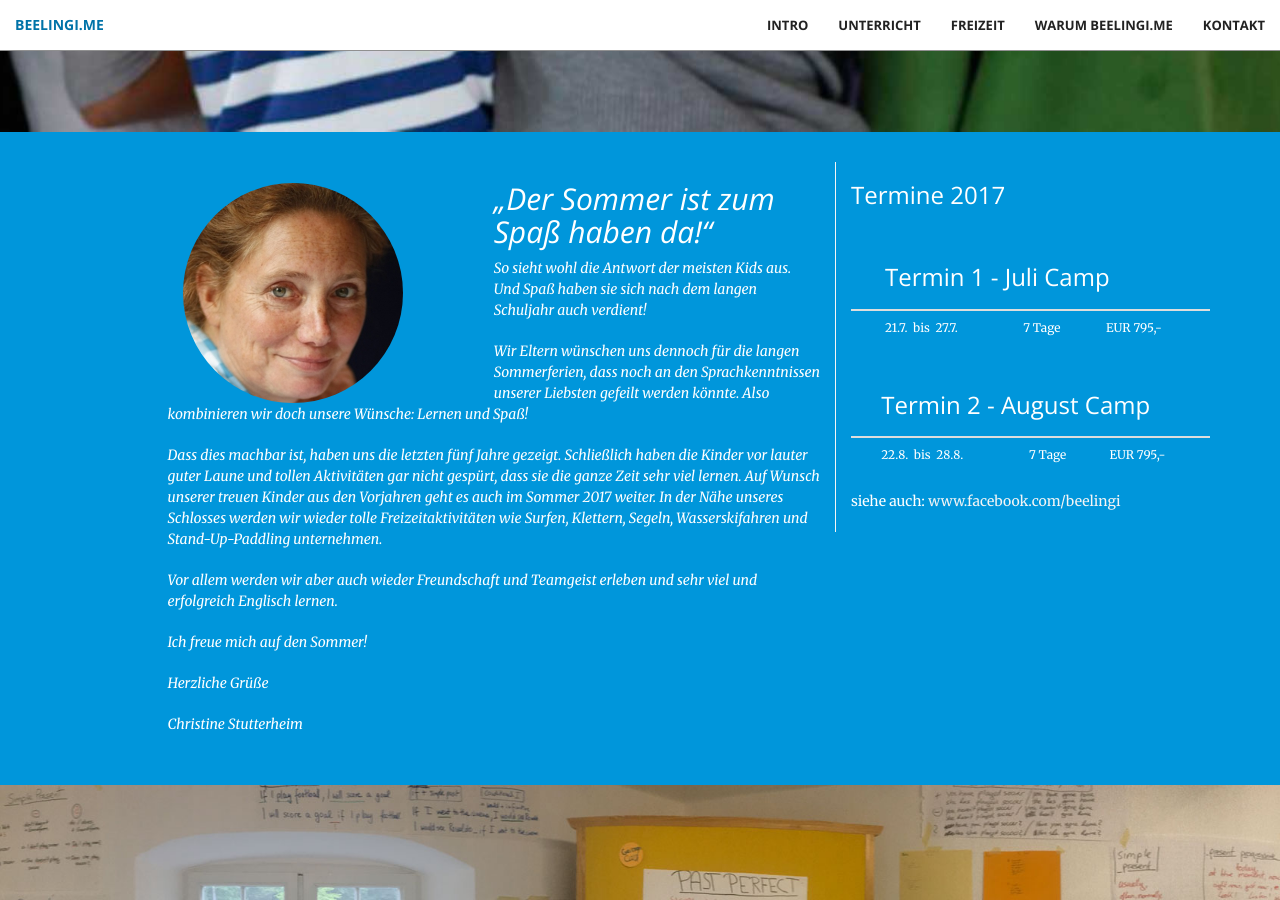
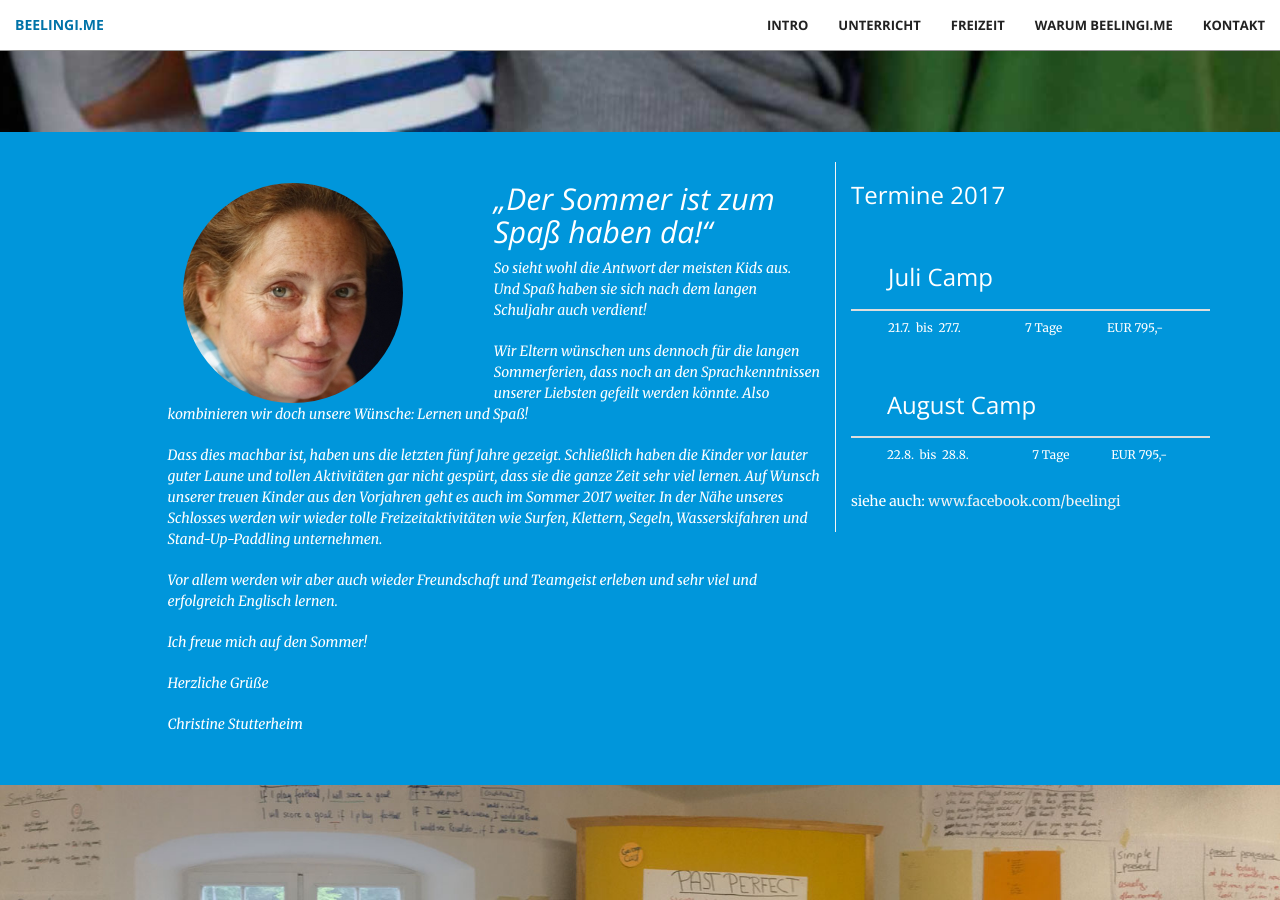
Before and after one commit to Beelingi/beelingi.github.io, a Jekyll site: the page built from index.html, in a window 1280 px wide and 900 px high, scrolled down 768 px. Built offline with Jekyll 4.4.1, drawn with Linux system fonts in a browser that asks for light colours.

Commit message:
Termin in der Woche raus

```diff
--- a/_includes/about.html
+++ b/_includes/about.html
@@ -46,7 +46,7 @@
                 <thead>
                 <tr>
                     <th scope="col">&nbsp;</th>
-                    <th colspan="3"><h3>Termin 1 - Juli Camp</h3></th>
+                    <th colspan="3"><h3>Juli Camp</h3></th>
                 </tr>
                 </thead>
                 <tbody>
@@ -66,7 +66,7 @@
 
                 <tr>
                     <th scope="col">&nbsp;</th>
-                    <th colspan="3"><h3>Termin 2 - August Camp</h3></th>
+                    <th colspan="3"><h3>August Camp</h3></th>
                 </tr>
 
                 </thead>
```
Also changed, not shown: 1 other file.
